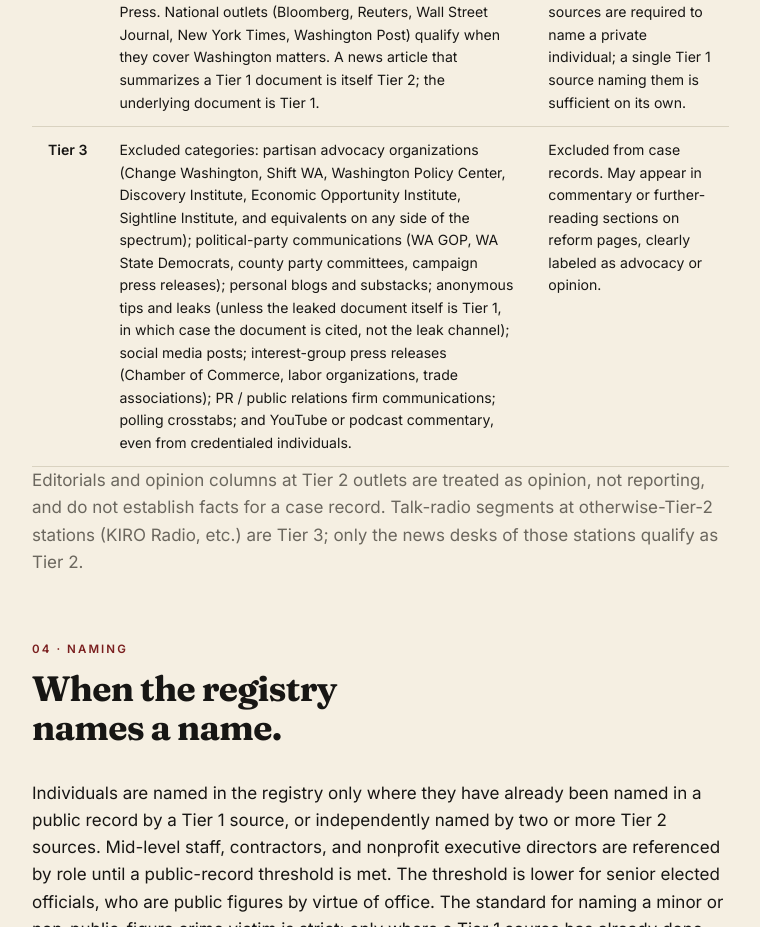
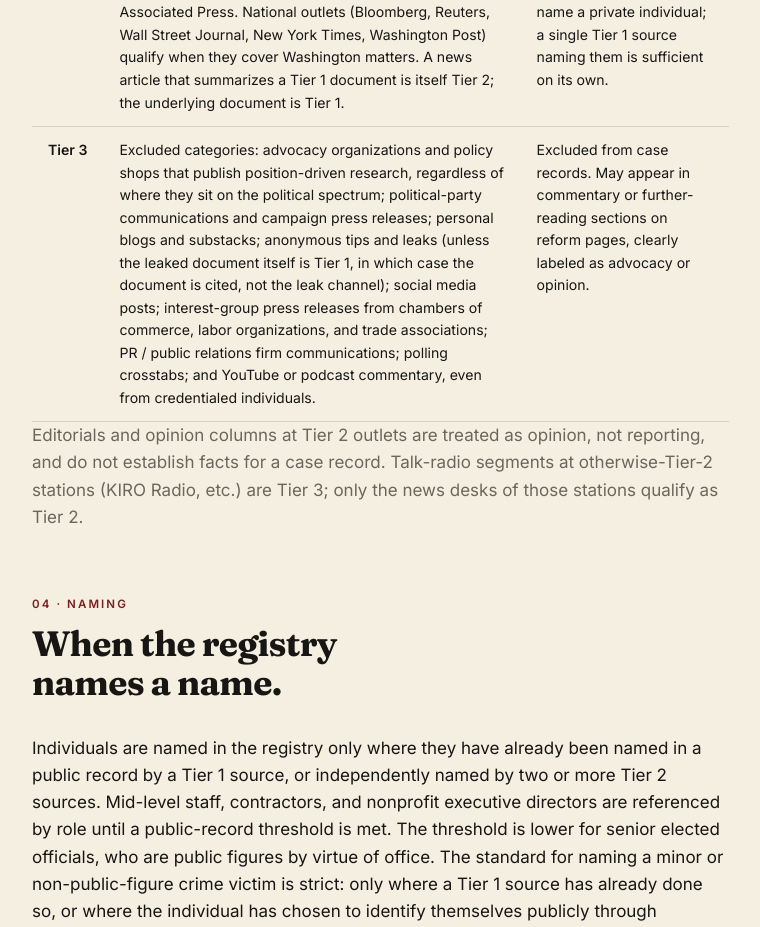
Before and after one commit to picsterola/wa-public-watchdogs, an Astro site: page /about in a window 1280 px wide. Shown: the part 3106-4033 px from the top of the page, without its empty margins (82-842 px from the left). Built offline with nearby package versions, Linux system fonts and the light colour scheme; Astro itself is replaced by a stand-in of ours.

Commit message:
About: generalize Tier 3 advocacy exclusion (drop named orgs)

```diff
--- a/src/data/featured.json
+++ b/src/data/featured.json
@@ -1,5 +1,5 @@
 {
-  "generated_at": "2026-05-23T00:50:53.338Z",
+  "generated_at": "2026-05-23T00:54:41.675Z",
   "method": "objective metadata scoring per SCHEMA.md",
   "top5": [
     {
--- a/src/pages/about.astro
+++ b/src/pages/about.astro
@@ -129,14 +129,13 @@ import Base from '../layouts/Base.astro';
         <tr>
           <td>Tier 3</td>
           <td>
-            Excluded categories: partisan advocacy organizations (Change Washington, Shift WA, Washington Policy
-            Center, Discovery Institute, Economic Opportunity Institute, Sightline Institute, and equivalents on any
-            side of the spectrum); political-party communications (WA GOP, WA State Democrats, county party
-            committees, campaign press releases); personal blogs and substacks; anonymous tips and leaks (unless the
-            leaked document itself is Tier 1, in which case the document is cited, not the leak channel); social media
-            posts; interest-group press releases (Chamber of Commerce, labor organizations, trade associations); PR /
-            public relations firm communications; polling crosstabs; and YouTube or podcast commentary, even from
-            credentialed individuals.
+            Excluded categories: advocacy organizations and policy shops that publish position-driven research,
+            regardless of where they sit on the political spectrum; political-party communications and campaign press
+            releases; personal blogs and substacks; anonymous tips and leaks (unless the leaked document itself is
+            Tier 1, in which case the document is cited, not the leak channel); social media posts; interest-group
+            press releases from chambers of commerce, labor organizations, and trade associations; PR / public
+            relations firm communications; polling crosstabs; and YouTube or podcast commentary, even from credentialed
+            individuals.
           </td>
           <td>
             Excluded from case records. May appear in commentary or further-reading sections on reform pages, clearly
```
